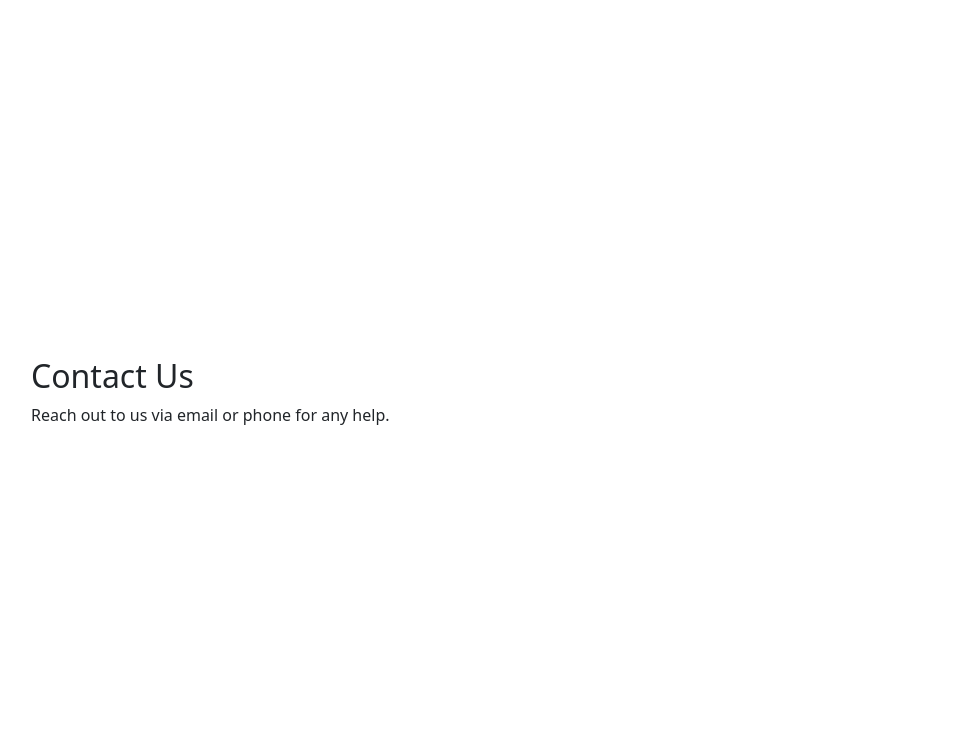
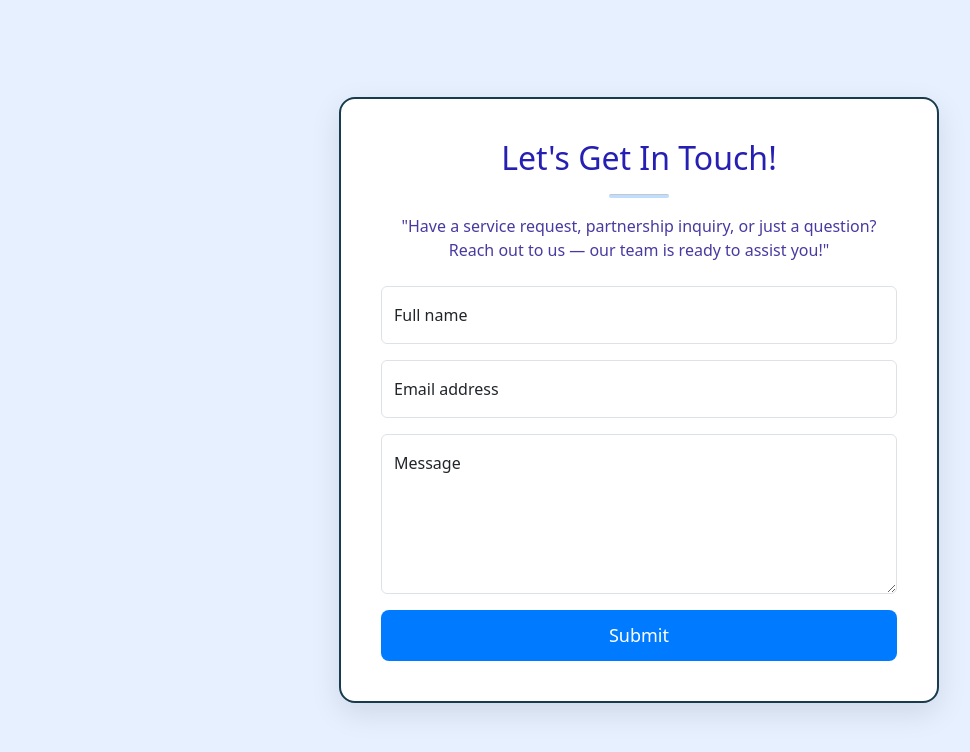
Before and after one commit to Vaishnavi2111/EasyService, a React (Vite) app in the folder hyperlocal-frontend/: page /contact in a window 1280 px wide. Shown: the top 752 px of the page, without its empty margins (1-971 px from the left). Built offline with nearby package versions, Linux system fonts and the light colour scheme.

Commit message:
Created Contact page and applied styling using external css

```diff
--- a/hyperlocal-frontend/src/pages/Contact.css
+++ b/hyperlocal-frontend/src/pages/Contact.css
@@ -0,0 +1,59 @@
+#contact {
+  width: 100vw;
+  height: 100vh;
+  display: flex;
+  justify-content: center;
+  align-items: center;
+  background-color: #e6f0ff;
+  padding: 20px;
+  margin: 0;
+  box-sizing: border-box;
+  overflow: hidden;
+}
+
+/* Contact form box */
+.contact-box {
+  background-color: white;
+  padding: 40px;
+  border: 2px solid #183B4E;
+  border-radius: 16px;
+  box-shadow: 0 10px 30px rgba(0, 0, 0, 0.1);
+  max-width: 600px;
+  width: 100%;
+}
+
+/* Divider style */
+.divider {
+  width: 60px;
+  height: 4px;
+  background-color: #007bff;
+  margin: 1rem auto;
+  border-radius: 5px;
+}
+
+/* Button styling */
+.btn-primary {
+  background-color: #007bff;
+  border: none;
+  padding: 12px;
+  font-size: 18px;
+  border-radius: 8px;
+  transition: background-color 0.3s;
+}
+
+.btn-primary:hover {
+  background-color: #0056b3;
+}
+
+/* Text and form styling */
+.text-muted {
+  color: #666;
+}
+
+.contact-heading {
+  color: #261FB3 !important;
+}
+
+.contact-subtext {
+  color: #483AA0 !important;
+}
--- a/hyperlocal-frontend/src/pages/Contact.jsx
+++ b/hyperlocal-frontend/src/pages/Contact.jsx
@@ -1,11 +1,36 @@
 import React from 'react';
+import './Contact.css';
 
 function Contact() {
   return (
-    <div style={{ padding: '2rem' }}>
-      <h2>Contact Us</h2>
-      <p>Reach out to us via email or phone for any help.</p>
-    </div>
+    <section id="contact">
+      <div className="contact-box">
+        <div className="text-center">
+          <h2 className="mt-0 contact-heading">Let's Get In Touch!</h2>
+          <hr className="divider" />
+          <p className="text-muted mb-4 contact-subtext">
+            "Have a service request, partnership inquiry, or just a question? Reach out to us — our team is ready to assist you!"
+          </p>
+        </div>
+        <form>
+          <div className="form-floating mb-3">
+            <input className="form-control" id="name" type="text" placeholder="Full name" required />
+            <label htmlFor="name">Full name</label>
+          </div>
+          <div className="form-floating mb-3">
+            <input className="form-control" id="email" type="email" placeholder="Email" required />
+            <label htmlFor="email">Email address</label>
+          </div>
+          <div className="form-floating mb-3">
+            <textarea className="form-control" id="message" placeholder="Message" style={{ height: '10rem' }} required />
+            <label htmlFor="message">Message</label>
+          </div>
+          <div className="d-grid">
+            <button className="btn btn-primary btn-xl" type="submit">Submit</button>
+          </div>
+        </form>
+      </div>
+    </section>
   );
 }
 
```
